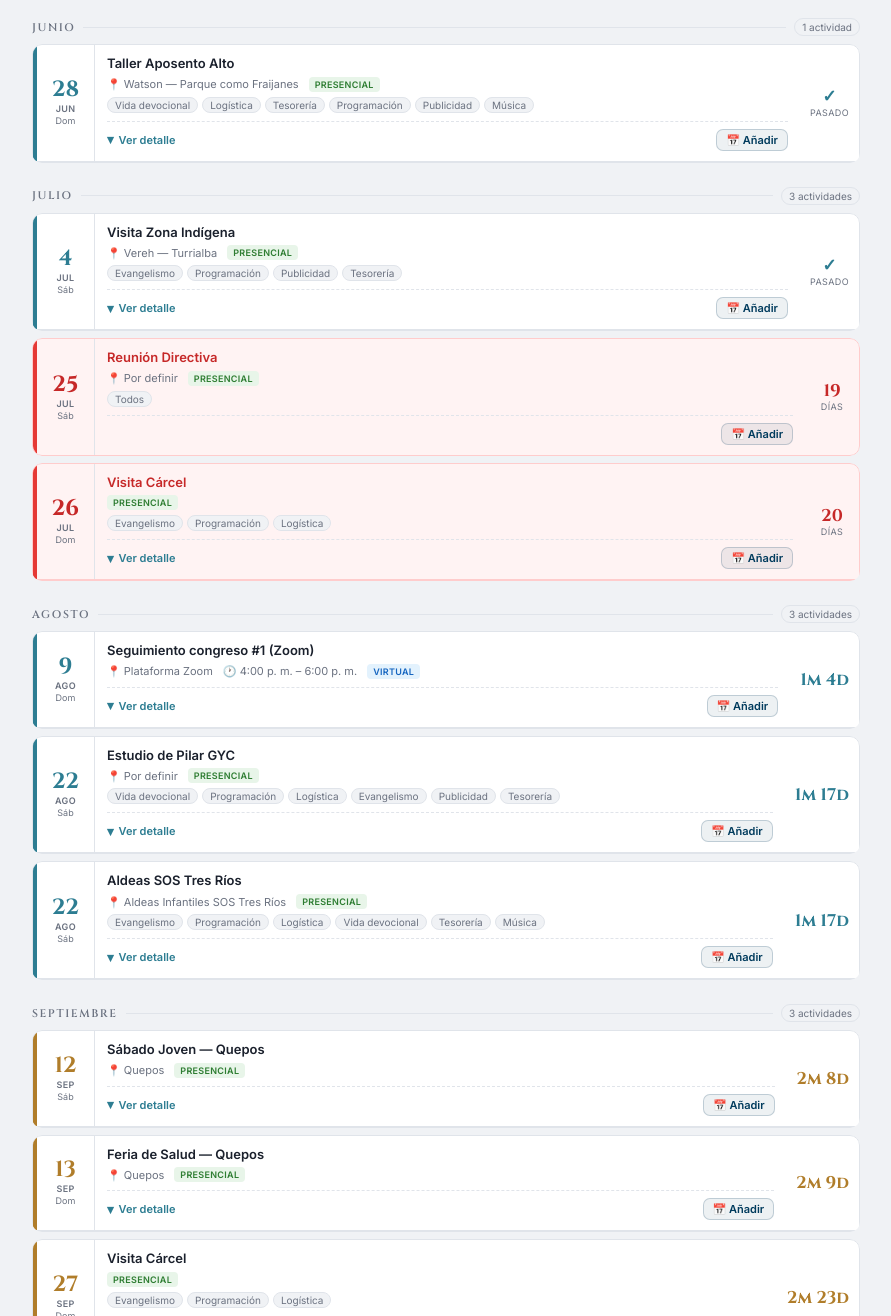
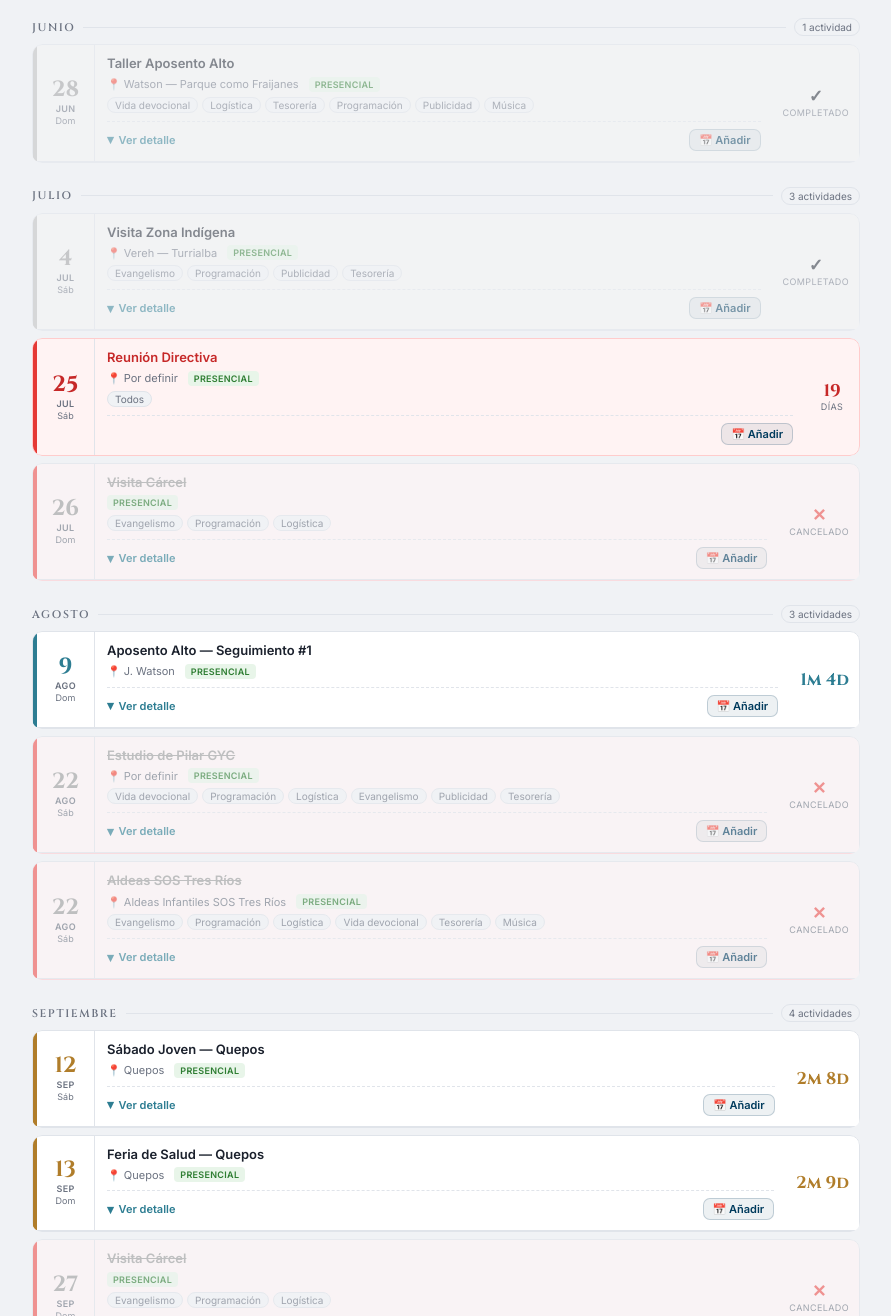
Before and after one commit to jludizel/Calendario-GYC, a plain HTML site: page index.html in a window 1280 px wide. Shown: the part 971-2287 px from the top of the page, without its empty margins (194-1085 px from the left). Drawn offline with Linux system fonts and the light colour scheme.

Commit message:
Update index.html

```diff
--- a/index.html
+++ b/index.html
@@ -387,6 +387,14 @@
     .st-done .e-bar  { background: var(--done-border); }
     .st-done .e-day  { color: var(--done-text); }
 
+    .st-cancelled { opacity: 0.6; }
+    .st-cancelled .e-card { background: #fff5f5; }
+    .st-cancelled .e-bar  { background: #ef5350; }
+    .st-cancelled .e-day  { color: var(--done-text); }
+    .st-cancelled .e-name { text-decoration: line-through; color: #9e9e9e; }
+    .st-cancelled .e-days { color: #ef5350; }
+    .st-cancelled .e-detail { background: #fff5f5; border-color: #ffcdd2; }
+
     .st-curr .e-card { background: var(--curr-bg); border-color: #fcc; }
     .st-curr .e-bar  { background: var(--curr-border); }
     .st-curr .e-day  { color: var(--curr-text); }
@@ -483,13 +491,14 @@
   <div class="legend">
     <div class="legend-item"><div class="ldot" style="background:var(--curr-border)"></div>Mes actual</div>
     <div class="legend-item"><div class="ldot" style="background:var(--done-text)"></div>Completado</div>
+    <div class="legend-item"><div class="ldot" style="background:#ef5350"></div>Cancelado</div>
     <div class="legend-item"><div class="ldot" style="background:var(--board-border)"></div>Directiva</div>
     <div class="legend-item"><div class="ldot" style="background:var(--g-a)"></div>Ene–Abr</div>
     <div class="legend-item"><div class="ldot" style="background:var(--g-b)"></div>May–Ago</div>
     <div class="legend-item"><div class="ldot" style="background:var(--g-c)"></div>Sep–Dic</div>
   </div>
 
-  <button class="toggle-done" id="toggleDone">↑ Ocultar completados</button>
+  <button class="toggle-done" id="toggleDone">↑ Ocultar pasados y completados</button>
 
   <div id="cal">
     <div class="loading"><div class="spinner"></div>Cargando actividades…</div>
@@ -580,16 +589,16 @@ const DEMO = [
     horaInicio:'', horaCierre:'',
     encargados:'Evangelismo, Programación, Logística',
     objetivo:'Realizar visita al centro penitenciario para compartir el amor de Dios y las actividades que nos permitan realizar.',
-    comentarios:'',
-    tiempoRestante:''
+    comentarios:'Cancelado: cambios en la logística de las cárceles.',
+    tiempoRestante:'Cancelado'
   },
   {
     fecha:'2026-08-09', mes:'Agosto', diaSem:'Domingo',
-    actividad:'Seguimiento congreso #1 (Zoom)',
-    modalidad:'Virtual', lugar:'Plataforma Zoom',
-    horaInicio:'4:00 p. m.', horaCierre:'6:00 p. m.',
+    actividad:'Aposento Alto — Seguimiento #1',
+    modalidad:'Presencial', lugar:'J. Watson',
+    horaInicio:'', horaCierre:'',
     encargados:'',
-    objetivo:'Tema #1: ¿Cómo vencer el desánimo espiritual? Programa virtual con campaña de invitación fuerte que genere expectativa. Invitar a los asistentes del congreso. Formato interactivo con sesión de preguntas y respuestas.',
+    objetivo:'Actividades de seguimiento a los que estuvieron en el congreso. Tema #1: ¿Cómo vencer el desánimo espiritual?',
     comentarios:'Propuesta: hacer mini-quizes durante el estudio (2–3 pausas con trivias). Reconocer a los que participan con un detalle —libro u otro— para fomentar la participación.',
     tiempoRestante:''
   },
@@ -600,8 +609,8 @@ const DEMO = [
     horaInicio:'', horaCierre:'',
     encargados:'Vida devocional, Programación, Logística, Evangelismo, Publicidad, Tesorería',
     objetivo:'Hacer día de estudio de Biblia y oración.',
-    comentarios:'',
-    tiempoRestante:''
+    comentarios:'Cancelado: era un estudio conjunto con la visita de las Aldeas.',
+    tiempoRestante:'Cancelado'
   },
   {
     fecha:'2026-08-22', mes:'Agosto', diaSem:'Sábado',
@@ -610,8 +619,8 @@ const DEMO = [
     horaInicio:'', horaCierre:'',
     encargados:'Evangelismo, Programación, Logística, Vida devocional, Tesorería, Música',
     objetivo:'Realizar visita a Aldeas SOS Tres Ríos. Conseguir donaciones para la aldea.',
-    comentarios:'',
-    tiempoRestante:''
+    comentarios:'Cancelado: se traslada a otro mes.',
+    tiempoRestante:'Cancelado'
   },
   {
     fecha:'2026-09-12', mes:'Septiembre', diaSem:'Sábado',
@@ -640,7 +649,17 @@ const DEMO = [
     horaInicio:'', horaCierre:'',
     encargados:'Evangelismo, Programación, Logística',
     objetivo:'Realizar visita al centro penitenciario para compartir el amor de Dios y las actividades que nos permitan realizar.',
-    comentarios:'',
+    comentarios:'Cancelado: cambios en la logística de las cárceles.',
+    tiempoRestante:'Cancelado'
+  },
+  {
+    fecha:'2026-09-27', mes:'Septiembre', diaSem:'Domingo',
+    actividad:'Aldeas SOS Tres Ríos',
+    modalidad:'Presencial', lugar:'Aldeas Infantiles Tres Ríos',
+    horaInicio:'', horaCierre:'',
+    encargados:'Evangelismo, Programación, Logística, Vida devocional, Tesorería, Música',
+    objetivo:'Realizar visita a la aldea SOS Tres Ríos. Conseguir donaciones para aldeas.',
+    comentarios:'Actividad evangelística que permite realizar seguimiento a los participantes del congreso.',
     tiempoRestante:''
   },
   {
@@ -684,12 +703,22 @@ const DEMO = [
     tiempoRestante:''
   },
   {
+    fecha:'2026-11-15', mes:'Noviembre', diaSem:'Domingo',
+    actividad:'Aldeas SOS Tres Ríos',
+    modalidad:'Presencial', lugar:'Aldeas Infantiles Tres Ríos',
+    horaInicio:'', horaCierre:'',
+    encargados:'Evangelismo, Programación, Logística, Vida devocional, Tesorería, Música',
+    objetivo:'Realizar visita a la aldea SOS Tres Ríos. Conseguir donaciones para aldeas.',
+    comentarios:'Actividad evangelística que permite realizar seguimiento.',
+    tiempoRestante:''
+  },
+  {
     fecha:'2026-11-22', mes:'Noviembre', diaSem:'Domingo',
-    actividad:'Seguimiento congreso #2 (Zoom)',
-    modalidad:'Virtual', lugar:'Plataforma Zoom',
+    actividad:'Aposento Alto — Seguimiento #2',
+    modalidad:'Presencial', lugar:'J. Watson',
     horaInicio:'', horaCierre:'',
     encargados:'',
-    objetivo:'Tema #2: ¿Cómo poner fin a una relación que me destruye?',
+    objetivo:'Actividades de seguimiento a los que estuvieron en el congreso. Tema #2: ¿Cómo poner fin a una relación que me destruye?',
     comentarios:'',
     tiempoRestante:''
   },
@@ -705,11 +734,11 @@ const DEMO = [
   },
   {
     fecha:'2026-12-20', mes:'Diciembre', diaSem:'Domingo',
-    actividad:'Seguimiento congreso #3 (Zoom)',
-    modalidad:'Virtual', lugar:'Plataforma Zoom',
+    actividad:'Aposento Alto — Programa de Agradecimiento',
+    modalidad:'Presencial', lugar:'J. Watson',
     horaInicio:'', horaCierre:'',
     encargados:'',
-    objetivo:'Tema #3: Formas de entretenimiento que no deshonran a Dios.',
+    objetivo:'Actividades de seguimiento a los que estuvieron en el congreso. Programa de agradecimiento.',
     comentarios:'',
     tiempoRestante:''
   },
@@ -776,7 +805,9 @@ function monthGroup(mes) {
 
 function eventState(ev) {
   if ((ev.tiempoRestante||'').toLowerCase() === 'completado') return 'done';
+  if ((ev.tiempoRestante||'').toLowerCase() === 'cancelado')  return 'cancelled';
   const d = daysUntil(ev.fecha);
+  if (d !== null && d < 0) return 'done'; // pasado → completado automático
   if (d !== null) {
     const now = new Date();
     const edt = new Date(ev.fecha + 'T00:00:00');
@@ -788,7 +819,8 @@ function eventState(ev) {
 }
 
 function fmtDays(d, state) {
-  if (state==='done') return {n:'✓', l:'Completado'};
+  if (state==='done')      return {n:'✓', l:'Completado'};
+  if (state==='cancelled') return {n:'✕', l:'Cancelado'};
   if (d===null)       return {n:'—', l:''};
   if (d<0)            return {n:'✓', l:'Pasado'};
   if (d===0)          return {n:'¡HOY!', l:'', today:true};
@@ -973,7 +1005,8 @@ function render() {
 
   if (activeFilter === 'upcoming') evs = evs.filter(e => {
     const d = daysUntil(e.fecha);
-    return d !== null && d >= 0 && (e.tiempoRestante||'').toLowerCase() !== 'completado';
+    const tr = (e.tiempoRestante||'').toLowerCase();
+    return d !== null && d >= 0 && tr !== 'completado' && tr !== 'cancelado';
   });
   else if (activeFilter === 'presencial') evs = evs.filter(e => !(e.modalidad||'').toLowerCase().includes('virtual'));
   else if (activeFilter === 'virtual')    evs = evs.filter(e =>  (e.modalidad||'').toLowerCase().includes('virtual'));
@@ -982,7 +1015,12 @@ function render() {
     return n.includes('reunión directiva') || n.includes('reunion directiva');
   });
 
-  if (!showDone) evs = evs.filter(e => (e.tiempoRestante||'').toLowerCase() !== 'completado');
+  if (!showDone) evs = evs.filter(e => {
+    const tr = (e.tiempoRestante||'').toLowerCase();
+    if (tr === 'completado' || tr === 'cancelado') return false;
+    const d = daysUntil(e.fecha);
+    return d === null || d >= 0; // ocultar también los pasados automáticos
+  });
 
   const cal = document.getElementById('cal');
 
@@ -1015,7 +1053,13 @@ function render() {
 
 function renderStats() {
   const total    = allEvents.length;
-  const done     = allEvents.filter(e => (e.tiempoRestante||'').toLowerCase()==='completado').length;
+  const done = allEvents.filter(e => {
+    const tr = (e.tiempoRestante||'').toLowerCase();
+    if (tr === 'cancelado') return false;
+    if (tr === 'completado') return true;
+    const d = daysUntil(e.fecha);
+    return d !== null && d < 0;
+  }).length;
   const upcoming = allEvents.filter(e => { const d=daysUntil(e.fecha); return d!==null&&d>=0&&(e.tiempoRestante||'').toLowerCase()!=='completado'; }).length;
   document.getElementById('statsRow').innerHTML = `
     <div class="stat-box s-total">   <div class="stat-n">${total}</div>    <div class="stat-l">Total</div></div>
@@ -1044,7 +1088,7 @@ document.getElementById('filterRow').addEventListener('click', e => {
 const toggleBtn = document.getElementById('toggleDone');
 toggleBtn.addEventListener('click', () => {
   showDone = !showDone;
-  toggleBtn.textContent = showDone ? '↑ Ocultar completados' : '↓ Mostrar completados';
+  toggleBtn.textContent = showDone ? '↑ Ocultar pasados y completados' : '↓ Mostrar pasados y completados';
   render();
 });
 
```
